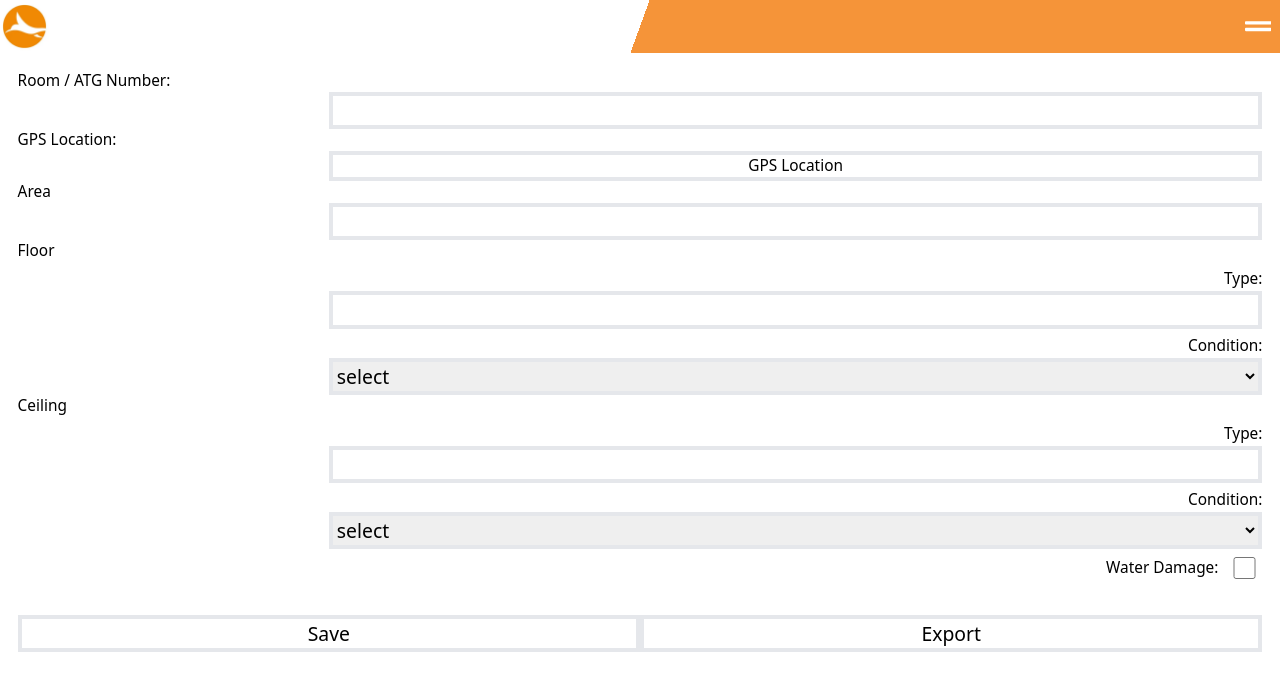
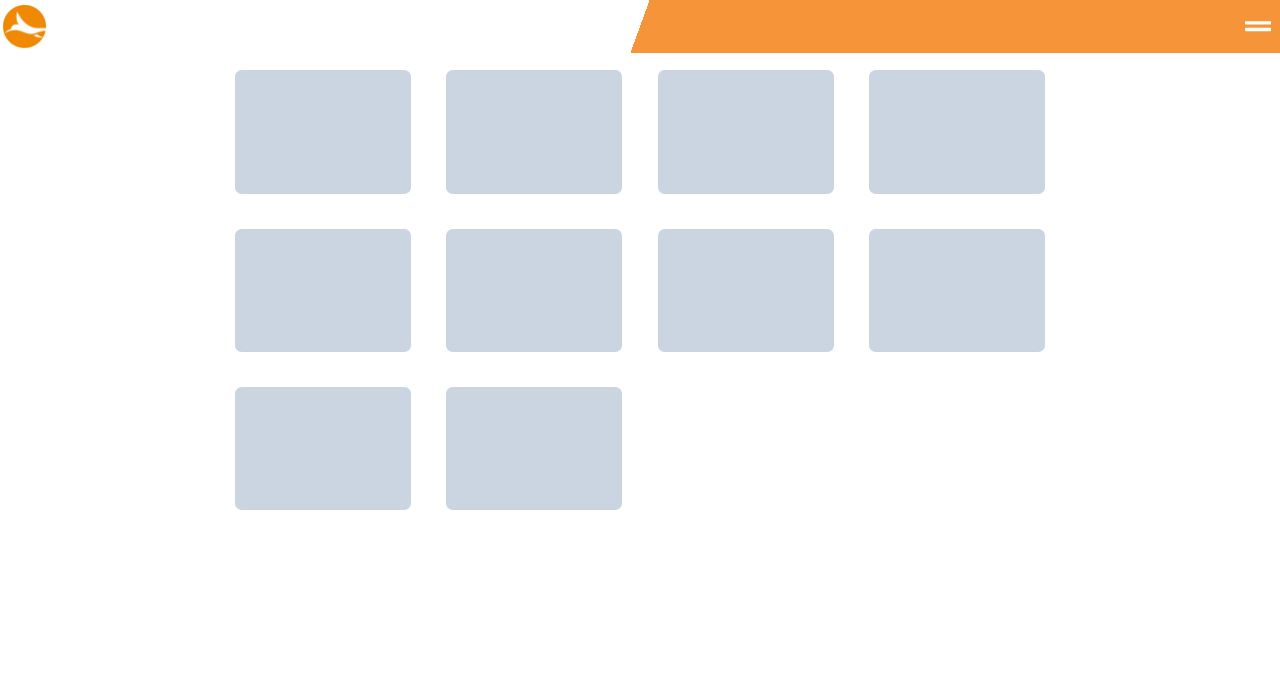
Before and after one commit to TravisAlanH/auditbuildv1, a React (Create React App) app: page /room in a window 1280 px wide. Shown: the top 690 px of the page. Built offline with nearby package versions, Linux system fonts and the light colour scheme.

Commit message:
Modal Build
As Discussed at Meeting needs a way to have different more organized sections

```diff
--- a/src/App.css
+++ b/src/App.css
@@ -136,3 +136,49 @@
   box-shadow: 0px 8px 16px 0px rgba(0,0,0,0.2);
   z-index: 2;
 }
+
+
+
+
+
+
+
+/*  */
+/* The Modal (background) */
+.modal {
+  display: none; /* Hidden by default */
+  position: fixed; /* Stay in place */
+  z-index: 1; /* Sit on top */
+  padding-top: 100px; /* Location of the box */
+  left: 0;
+  top: 0;
+  width: 100%; /* Full width */
+  height: 100%; /* Full height */
+  overflow: auto; /* Enable scroll if needed */
+  background-color: rgb(0,0,0); /* Fallback color */
+  background-color: rgba(0,0,0,0.4); /* Black w/ opacity */
+}
+
+/* Modal Content */
+.modal-content {
+  background-color: #fefefe;
+  margin: auto;
+  padding: 20px;
+  border: 1px solid #888;
+  width: 80%;
+}
+
+/* The Close Button */
+.close {
+  color: #aaaaaa;
+  float: right;
+  font-size: 28px;
+  font-weight: bold;
+}
+
+.close:hover,
+.close:focus {
+  color: #000;
+  text-decoration: none;
+  cursor: pointer;
+}
--- a/src/App.js
+++ b/src/App.js
@@ -2,10 +2,11 @@ import "./App.css";
 import Layout from "./Comp/Layout";
 import { BrowserRouter, Routes, Route } from "react-router-dom";
 import Audit from "./Comp/Audit/Audit";
-import Room from "./Comp/Home/Room/Room";
+// import Room from "./Comp/Home/Room/Room";
 import Assets from "./Comp/Home/Assets/Assets";
 import Nav from "./Comp/Nav/Nav";
 import React from "react";
+import Survey from "./Comp/Home/Room/Survey";
 
 function App() {
   const [location, setLocation] = React.useState([]);
@@ -18,7 +19,7 @@ function App() {
         <Routes>
           <Route path="/" element={<Layout show={show} setShow={setShow} location={location} setLocation={setLocation} />} />
           <Route path="/audit" element={<Audit location={location} setLocation={setLocation} show={show} setShow={setShow} />} />
-          <Route path="/room" element={<Room location={location} setLocation={setLocation} />} />
+          <Route path="/room" element={<Survey location={location} setLocation={setLocation} />} />
           <Route path="/assets" element={<Assets location={location} setLocation={setLocation} />} />
         </Routes>
       </BrowserRouter>
--- a/src/Comp/Home/Room/Room.js
+++ b/src/Comp/Home/Room/Room.js
@@ -88,14 +88,14 @@ export default function Room({ location, setLocation }) {
 
   return (
     <div className="p-4">
-      <div className="flex flex-row justify-center">{location.Name}</div>
+      <div className="flex flex-row justify-center">{location.Name ? location.Name : ""}</div>
 
       {/* Room Number */}
-      <div className="flex flex-col justify-between">
+      <div className="flex flex-row justify-around">
         <label className="text-sm">Room / ATG Number: </label>
-        <div className="flex flex-row justify-end">
-          <input type="text" defaultValue={""} name="Num" className="w-3/4 border-4" />
-        </div>
+        {/* <div className="flex flex-row justify-end"> */}
+        <input type="text" defaultValue={""} name="Num" className="w-1/2 border-4" />
+        {/* </div> */}
       </div>
 
       {/* GPS Location */}
--- a/src/Comp/Home/Room/Survey.js
+++ b/src/Comp/Home/Room/Survey.js
@@ -1,12 +1,12 @@
-import React, { useEffect } from "react";
-import Room from "./Room";
+import React from "react";
+// import Room from "./Room";
+import Tables from "./Tables";
 
 export default function Survey({ location, setLocation }) {
   return (
-    <div className="h-full">
-      <div className="overflow-clip bottom-[-65%] fixed RoomTrans" id="Room">
-        <Room location={location} setLocation={setLocation} />
-      </div>
+    <div>
+      {/* <Room location={location} setLocation={setLocation} /> */}
+      <Tables location={location} setLocation={setLocation} />
     </div>
   );
 }
--- /dev/null
+++ b/src/Comp/Home/Room/Tables.js
@@ -0,0 +1,46 @@
+import React from "react";
+import Room from "./Room";
+
+export default function Tables({ location, setLocation }) {
+  let array = [1, 2, 3, 4, 5, 6, 7, 8, 9, 10];
+
+  return (
+    <div className="flex flex-row justify-center items-center pt-4">
+      <div className="grid grid-cols-2 lg:grid-cols-4 md:grid-cols-3 gap-4 lg:gap-8 md:gap-8">
+        {array.map((item, index) => {
+          return (
+            <div
+              key={index}
+              className="w-[10rem] h-[7rem] rounded-md bg-slate-300"
+              id="myBtn"
+              onClick={() => {
+                let modal = document.getElementById("modal" + index);
+                modal.style.display = "block";
+                let close = document.getElementById("close" + index);
+                close.onclick = function () {
+                  modal.style.display = "none";
+                };
+                window.onclick = function (event) {
+                  if (event.target === modal) {
+                    modal.style.display = "none";
+                  } else if (event.target === close) {
+                    modal.style.display = "none";
+                  }
+                };
+              }}
+            >
+              <div className="modal" id={"modal" + index}>
+                <div className="modal-content">
+                  <span className="close" id={"close" + index}>
+                    &times;
+                  </span>
+                  <Room location={location} setLocation={setLocation} />
+                </div>
+              </div>
+            </div>
+          );
+        })}
+      </div>
+    </div>
+  );
+}
```
